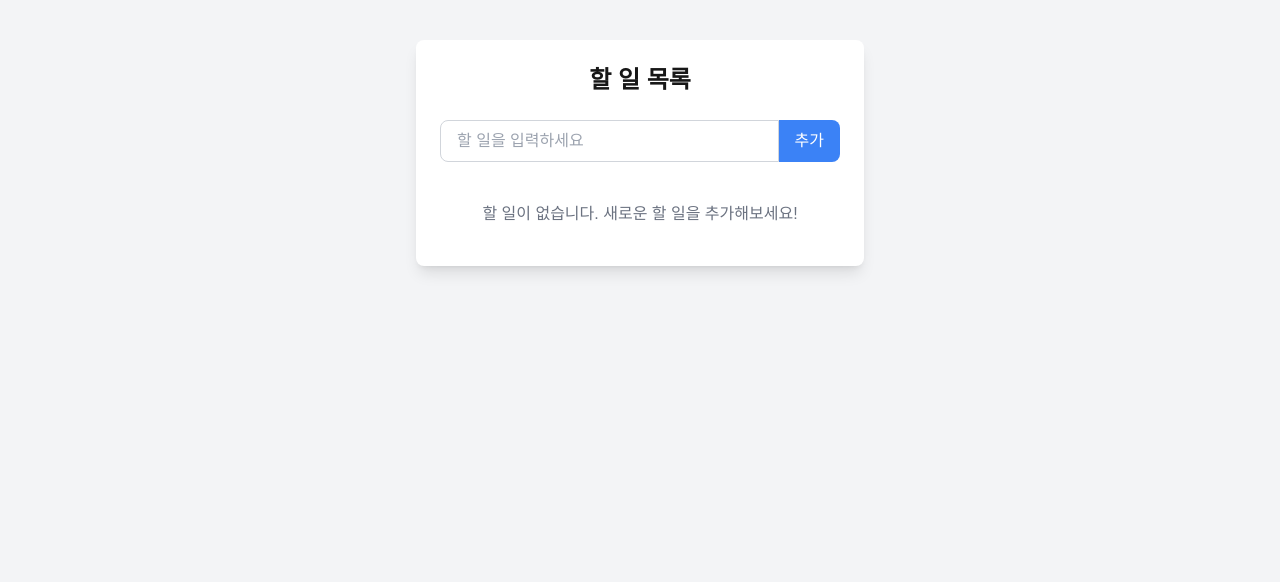
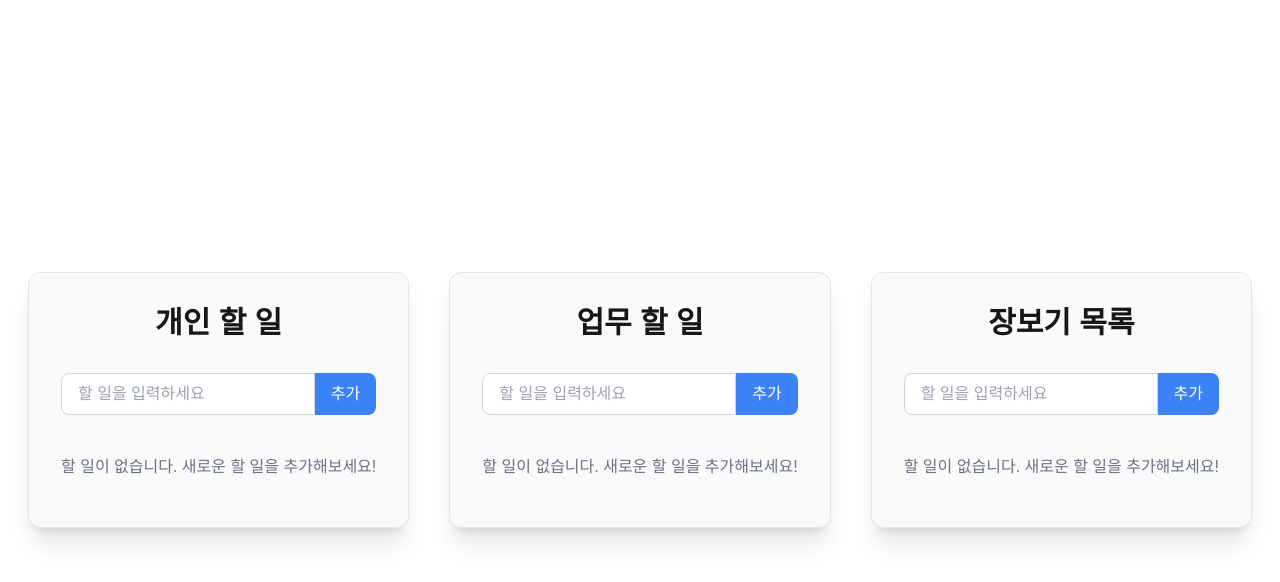
Before and after one commit to seongyeon-lee-fitfuns/todo, a Next.js app in the folder todo-client/: page /todos in a window 1280 px wide. Shown: the top 582 px of the page. Built offline with nearby package versions, Linux system fonts and the light colour scheme.

Commit message:
refactor: TodoApp 컴포넌트로 기능 분리 및 페이지 구조 변경

```diff
--- /dev/null
+++ b/todo-client/src/app/todos/components/TodoApp.tsx
@@ -0,0 +1,56 @@
+'use client';
+
+import { useState } from 'react';
+import TodoForm from './TodoForm';
+import TodoList from './TodoList';
+import TodoStats from './TodoStats';
+
+export interface Todo {
+	id: number;
+	text: string;
+	completed: boolean;
+}
+
+export default function TodoApp({ title }: { title: string }) {
+	const [todos, setTodos] = useState<Todo[]>([]);
+
+	// 새 할일 추가
+	const addTodo = (text: string) => {
+		if (text.trim() === '') return;
+
+		const newTodo: Todo = {
+			id: Date.now(),
+			text: text,
+			completed: false
+		};
+
+		setTodos([...todos, newTodo]);
+	};
+
+	// 할일 완료 토글
+	const toggleComplete = (id: number) => {
+		setTodos(
+			todos.map(todo =>
+				todo.id === id ? { ...todo, completed: !todo.completed } : todo
+			)
+		);
+	};
+
+	// 할일 삭제
+	const deleteTodo = (id: number) => {
+		setTodos(todos.filter(todo => todo.id !== id));
+	};
+
+	return (
+		<div className="max-w-md mx-auto bg-neutral-50 dark:bg-neutral-900 rounded-xl shadow-xl p-8 border border-neutral-200 dark:border-neutral-800">
+			<h1 className="text-3xl font-bold text-center mb-8 font-geist-sans">{title}</h1>
+			<TodoForm onAddTodo={addTodo} />
+			<TodoList
+				todos={todos}
+				onToggleComplete={toggleComplete}
+				onDeleteTodo={deleteTodo}
+			/>
+			{todos.length > 0 && <TodoStats todos={todos} />}
+		</div>
+	);
+}
--- a/todo-client/src/app/todos/components/TodoItem.tsx
+++ b/todo-client/src/app/todos/components/TodoItem.tsx
@@ -1,7 +1,7 @@
 'use client';
 
 import { motion } from 'framer-motion';
-import { Todo } from '../page';
+import { Todo } from './TodoApp';
 
 interface TodoItemProps {
   todo: Todo;
--- a/todo-client/src/app/todos/components/TodoList.tsx
+++ b/todo-client/src/app/todos/components/TodoList.tsx
@@ -1,7 +1,7 @@
 'use client';
 
 import { AnimatePresence } from 'framer-motion';
-import { Todo } from '../page';
+import { Todo } from './TodoApp';
 import TodoItem from './TodoItem';
 
 interface TodoListProps {
--- a/todo-client/src/app/todos/components/TodoStats.tsx
+++ b/todo-client/src/app/todos/components/TodoStats.tsx
@@ -1,6 +1,6 @@
 'use client';
 
-import { Todo } from '../page';
+import { Todo } from './TodoApp';
 
 interface TodoStatsProps {
   todos: Todo[];
--- a/todo-client/src/app/todos/page.tsx
+++ b/todo-client/src/app/todos/page.tsx
@@ -1,58 +1,11 @@
-'use client';
+import TodoApp from "./components/TodoApp";
 
-import { useState } from 'react';
-import TodoForm from './components/TodoForm';
-import TodoList from './components/TodoList';
-import TodoStats from './components/TodoStats';
-
-export interface Todo {
-	id: number;
-	text: string;
-	completed: boolean;
-}
-
-export default function TodoApp() {
-	const [todos, setTodos] = useState<Todo[]>([]);
-
-	// 새 할일 추가
-	const addTodo = (text: string) => {
-		if (text.trim() === '') return;
-
-		const newTodo: Todo = {
-			id: Date.now(),
-			text: text,
-			completed: false
-		};
-
-		setTodos([...todos, newTodo]);
-	};
-
-	// 할일 완료 토글
-	const toggleComplete = (id: number) => {
-		setTodos(
-			todos.map(todo =>
-				todo.id === id ? { ...todo, completed: !todo.completed } : todo
-			)
-		);
-	};
-
-	// 할일 삭제
-	const deleteTodo = (id: number) => {
-		setTodos(todos.filter(todo => todo.id !== id));
-	};
-
+export default function TodoPage() {
 	return (
-		<div className="min-h-screen bg-gray-100 py-10 px-4">
-			<div className="max-w-md mx-auto bg-white rounded-lg shadow-lg p-6">
-				<h1 className="text-2xl font-bold text-center mb-6">할 일 목록</h1>
-				<TodoForm onAddTodo={addTodo} />
-				<TodoList
-					todos={todos}
-					onToggleComplete={toggleComplete}
-					onDeleteTodo={deleteTodo}
-				/>
-				{todos.length > 0 && <TodoStats todos={todos} />}
+			<div className="grid grid-cols-1 md:grid-cols-2 lg:grid-cols-3 gap-4 p-4 min-h-screen place-items-center">
+				<TodoApp title="개인 할 일" />
+				<TodoApp title="업무 할 일" />
+				<TodoApp title="장보기 목록" />
 			</div>
-		</div>
 	);
 }
```
